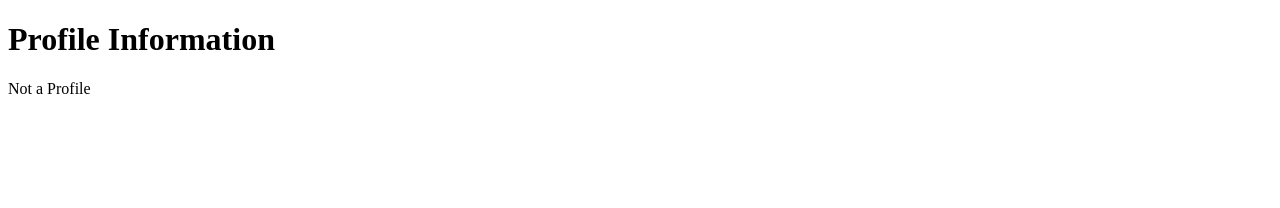
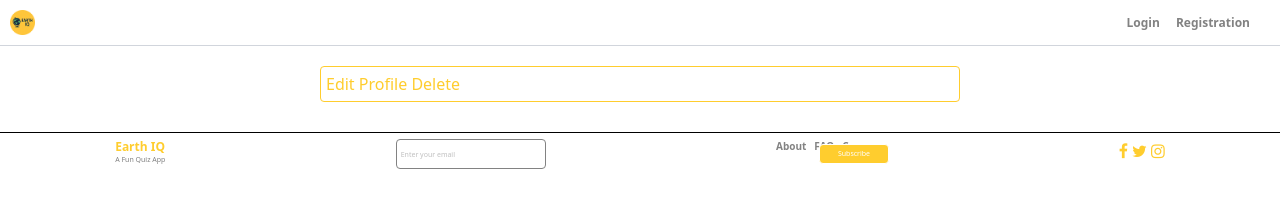
Before and after one commit to tom-corley/nonstem-games, a website: page client/pages/profile.html in a window 1280 px wide. Drawn offline with nearby package versions, Linux system fonts and the light colour scheme; no server answers.

Commit message:
added updated profile changes

```diff
--- a/client/pages/profile.html
+++ b/client/pages/profile.html
@@ -3,11 +3,48 @@
 <head>
   <meta charset="UTF-8">
   <meta name="viewport" content="width=device-width, initial-scale=1.0">
-  <title>Document</title>
+  <title>Profile Information</title>
+  <script src="https://cdn.jsdelivr.net/npm/@tailwindcss/browser@4"></script>
+  <link rel="stylesheet" href="https://cdnjs.cloudflare.com/ajax/libs/font-awesome/4.7.0/css/font-awesome.min.css">
+  <link rel="stylesheet" href="../styles/global.css" />
+  <link rel="stylesheet" href="../styles/login.css" />
 </head>
 <body>
-  <h1>Profile Information</h1>
-  <div id="profile"></div>
+  <header class="p-[10px] border-b border-gray-300">
+    <nav class="flex items-center">
+      <img class="w-[25px] h-[25px]" src="../assets/logo.jpg" alt="logo icon">
+      <ul class="flex justify-end flex-1 gap-4 ml-4 mr-5">
+        <li class="text-[12px] font-bold">Login </li>
+        <li class="text-[12px] font-bold">Registration </li>
+      </ul>
+    </nav>
+  </header>
+  <main>
+    <div style="color:var(--color-yellow);" class="mx-auto w-[50%] mt-[20px] p-[5px] mb-[30px] border-1 rounded-sm" >
+    <div id="profile"></div>
+    <button onclick="window.location.href='update-profile.html?id=1'" type="submit">Edit Profile</button>
+    <button type="submit">Delete</button>
+   </div>
+  </main>
+   <footer class="border-t-1 flex justify-around pt-[6px] pb-[3px]">
+    <div class="flex flex-col">
+      <p style="color:var(--color-yellow);" class="text-xs font-bold">Earth IQ</p>
+      <p style="color:var(--color-grey);" class="text-xs  text-[7px]">A Fun Quiz App</p>
+    </div>
+    <input style ="color: var(--color-grey);" class="border-1 text-[7px] p-1 rounded-sm w-[150px] h-[30px] relative" type="text" placeholder="Enter your email" />
+    <button style="background-color:var(--color-yellow);" class="border-1 rounded-sm text-white text-[7px] p-[1px] mt-[5px] w-[70px] h-[20px] absolute right-[391px]" type="button">Subscribe</button>
+    <div style="color:var(--color-grey);" class="flex text-[10px] font-bold justify-between">
+      <p class="mr-[8px]">About</p>
+      <p class="mr-[8px]">FAQ</p>
+      <p class="mr-[8px]">Careers</p>
+    </div>
+    <div>
+      <i style="color:var(--color-yellow);" class="fa fa-facebook" aria-hidden="true"></i>
+      <i style="color:var(--color-yellow);" class="fa fa-twitter" aria-hidden="true"></i>
+      <i style="color:var(--color-yellow);" class="fa fa-instagram" aria-hidden="true"></i>
+    </div>
+  </footer>
+
   <script src="../scripts/profile.js"></script>
 
 </body>
--- a/client/scripts/profile.js
+++ b/client/scripts/profile.js
@@ -1,16 +1,16 @@
-document.addEventListener("DOMContentLoaded", async () => {;
+document.addEventListener("DOMContentLoaded", async () => {
 
-  const response = await fetch("/users/login");
-
-  if (!response.ok) {
-    document.getElementById("profile").innerText = "Not a Profile"
-    return;
-  }
+  const response = await fetch("http://localhost:3000/users/1");
 
   const user = await response.json();
+  console.log(user);
   document.getElementById("profile").innerHTML = `
-    <p><strong>Username:</strong> ${user.username}</p>
-    <p><strong>Email:</strong> ${user.email}</p>
-    <p><strong>Full Name:</strong> ${user.full_name}</p>
-  `;
+    <p><strong>Username:  </strong> ${user.username}</p>
+    <p><strong>Join Date:  </strong> ${user.join_date}</p>
+    <p><strong>Is Admin:  </strong> ${user.is_admin? "Admin" : "No Admin"}</p>
+    <p><strong>High Score:  </strong> ${user.high_score}</p>
+    <p><strong>Games Played:  </strong> ${user.games_played}</p>
+    <p><strong>All Time Score:  </strong> ${user.all_time_score}</p>
+
+    `
 });
```
Also changed, not shown: client/pages/update-profile.html (added, +20 -0 lines), client/scripts/update-profile.js (added, +33 -0 lines).
